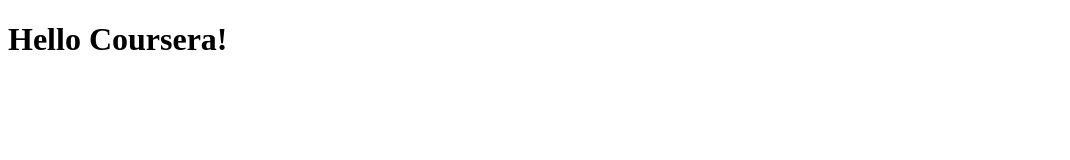
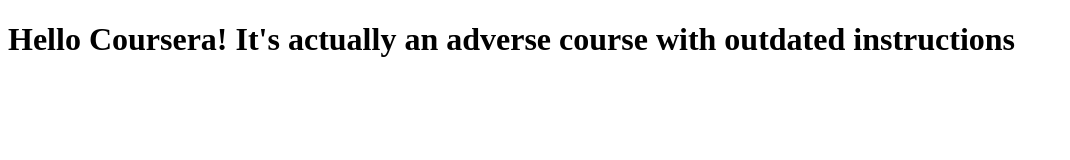
Before and after one commit to ginnieberry/coursera-test, a plain HTML site: page site/index.html in a window 1280 px wide. Shown: the whole page, without its empty margins (0-1070 px from the left). Drawn offline with Linux system fonts and the light colour scheme.

Commit message:
A need-to-be-done complaint for this fucking course

```diff
--- a/site/index.html
+++ b/site/index.html
@@ -4,6 +4,6 @@
 	<title>Hello Coursera!</title>
 </head>
 <body>
-<h1>Hello Coursera!</h1>
+<h1>Hello Coursera! It's actually an adverse course with outdated instructions</h1>
 </body>
 </html>
```
